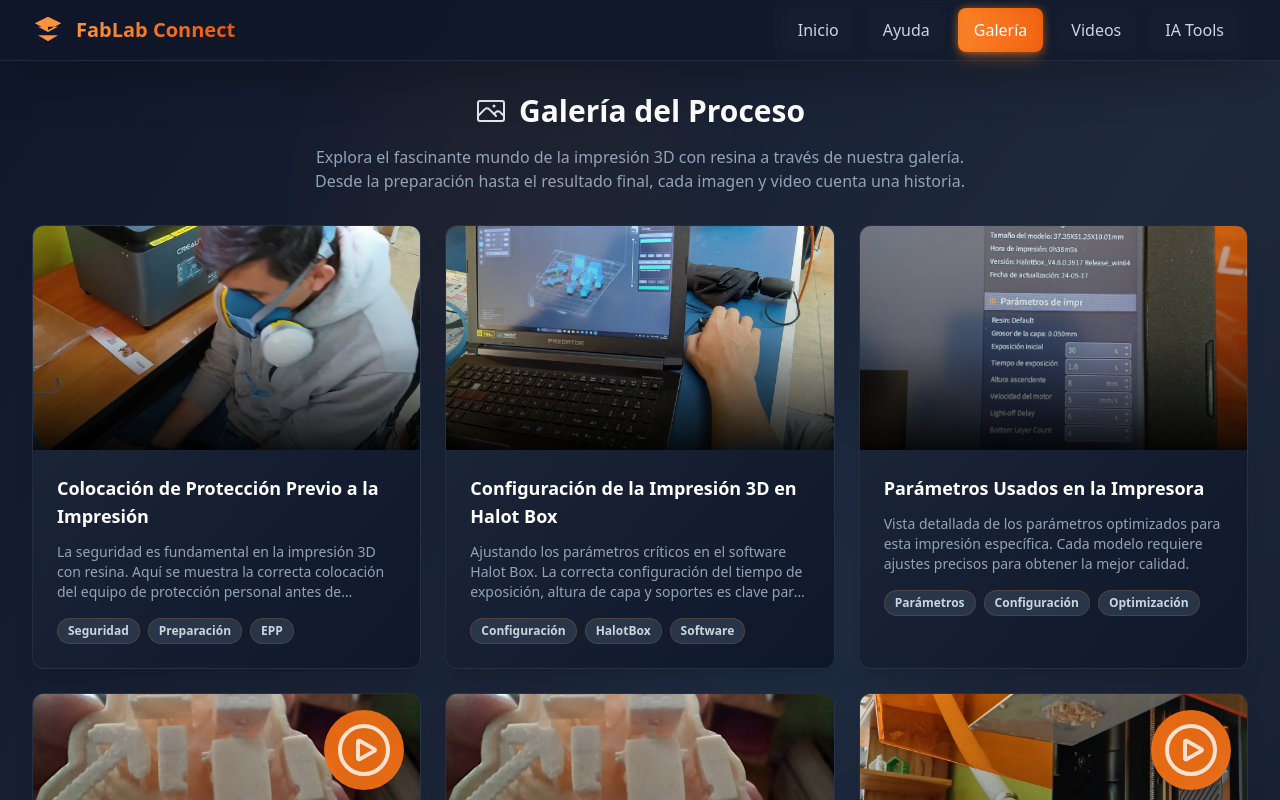
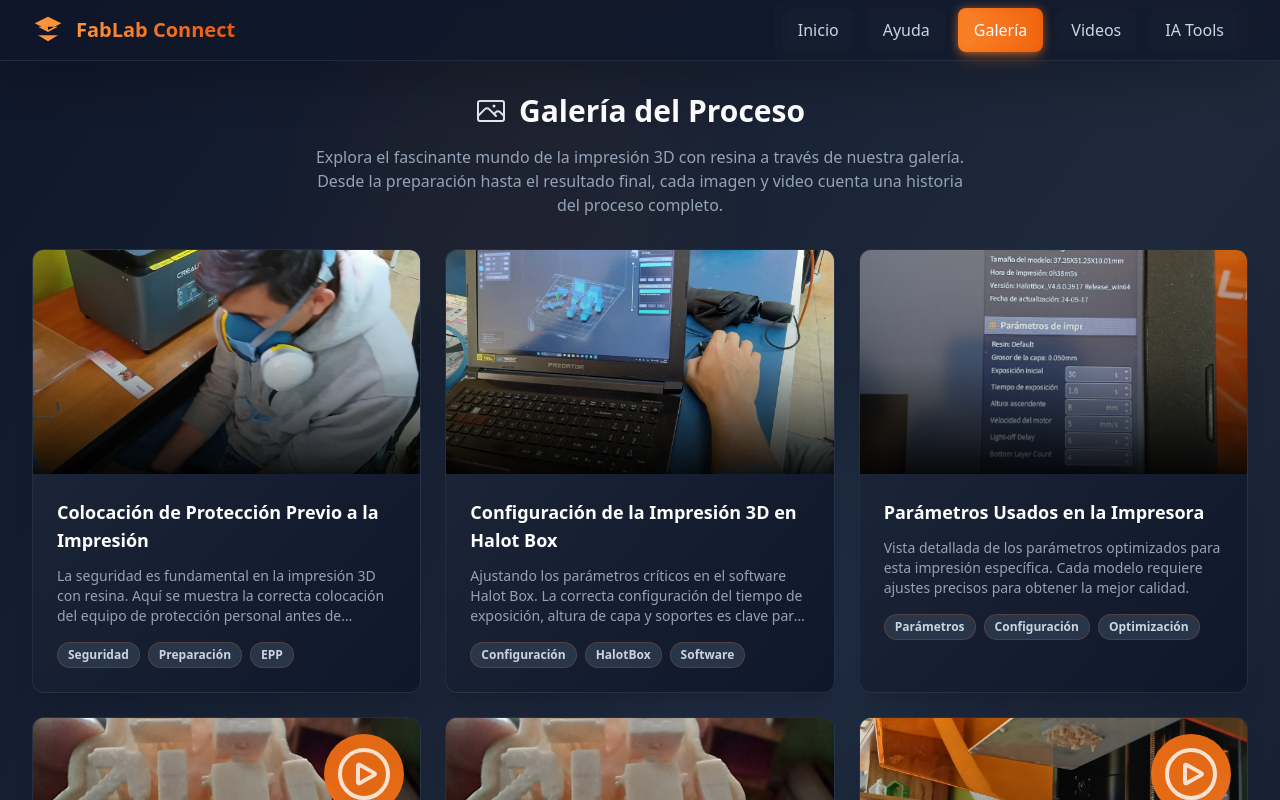
Before and after one commit to Marckr02/proyectofablab, a React (Vite) app: page / in a window 1280 px wide. Both pictures are taken after a click on the button "Galería". Shown: the top 800 px of the page. Built offline with nearby package versions, Linux system fonts and the light colour scheme.

Commit message:
Trigger new deployment after vercel.json fix

```diff
--- a/components/GallerySection.tsx
+++ b/components/GallerySection.tsx
@@ -160,7 +160,7 @@ const GallerySection: React.FC = () => {
                 </div>
                 <p className="text-slate-400 max-w-2xl mx-auto">
                     Explora el fascinante mundo de la impresión 3D con resina a través de nuestra galería.
-                    Desde la preparación hasta el resultado final, cada imagen y video cuenta una historia.
+                    Desde la preparación hasta el resultado final, cada imagen y video cuenta una historia del proceso completo.
                 </p>
             </div>
 
```
